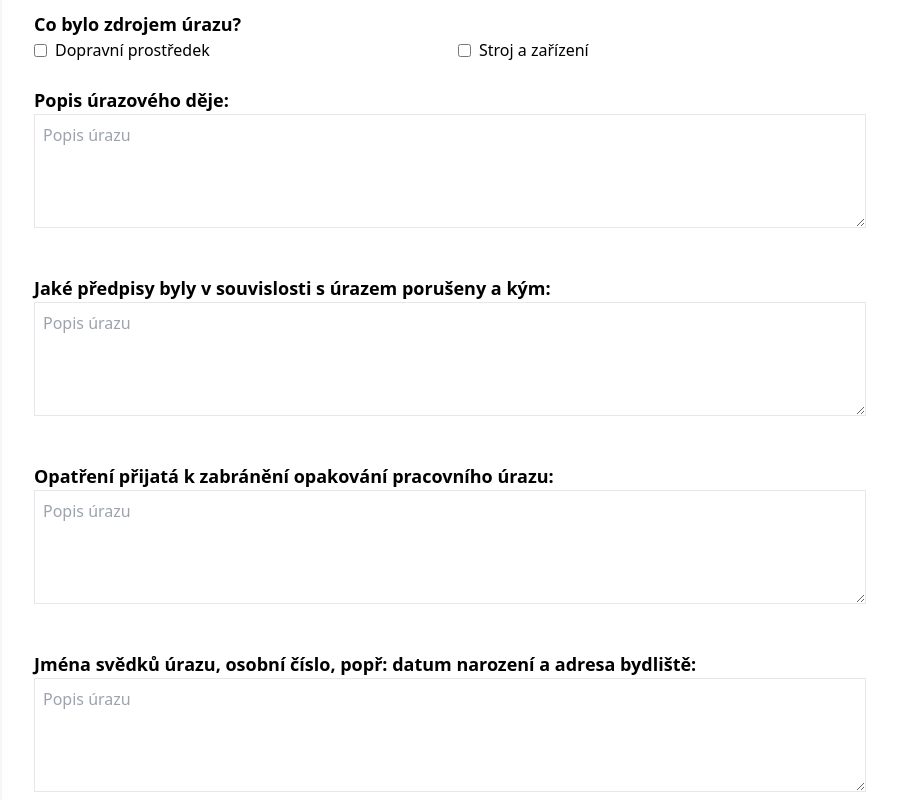
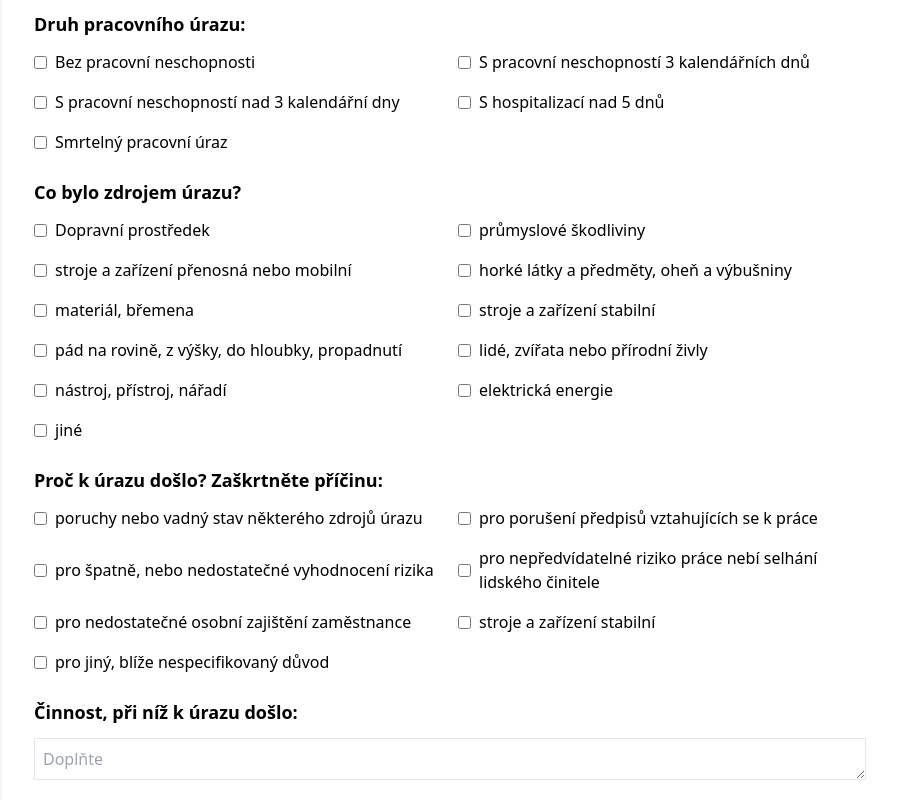
Before and after one commit to eycis/injuriesdb, a Next.js app: page / in a window 1280 px wide. Shown: the part 820-1620 px from the top of the page, without its empty margins (190-1087 px from the left). Built offline with nearby package versions, Linux system fonts and the light colour scheme.

Commit message:
InjuryForm updated

```diff
--- a/components/InjuryForm.tsx
+++ b/components/InjuryForm.tsx
@@ -10,7 +10,7 @@ const InjuryForm = () => {
             <input type="text" className="border w-full p-2 mb-4" placeholder="Zaměstnavatel"/>
           </div>
           <div>
-            <label>Evidenční číslo úrazu:</label>
+            <label>Pojišťovna postiženého:</label>
             <input type="text" className="border w-full p-2 mb-4" placeholder="Evidenční číslo"/>
           </div>
 
@@ -43,10 +43,8 @@ const InjuryForm = () => {
             <label>Datum a čas úrazu:</label>
             <input type="datetime-local" className="border w-full p-2 mb-4"/>
           </div>
-
         </div>
 
-        {/* Další sekce */}
         <h2 className="text-lg font-semibold mt-6">Druh zranění a zraněná část těla:</h2>
         <input type="text" className="border w-full p-2 mb-4" placeholder="Popis zranění"/>
         <div className="grid grid-cols-4 gap-2">
@@ -68,17 +66,93 @@ const InjuryForm = () => {
           </div>
         </div>
 
+        <h3 className="text-lg font-semibold mt-6 mb-3">Druh pracovního úrazu:</h3>
+        <div className="grid grid-cols-2 gap-4">
+          <label className="flex items-center">
+            <input type="checkbox" className="mr-2"/> Bez pracovní neschopnosti
+          </label>
+          <label className="flex items-center">
+            <input type="checkbox" className="mr-2"/> S pracovní neschopností 3 kalendářních dnů
+          </label>
+          <label className="flex items-center">
+            <input type="checkbox" className="mr-2"/> S pracovní neschopností nad 3 kalendářní dny
+          </label>
+          <label className="flex items-center">
+            <input type="checkbox" className="mr-2"/> S hospitalizací nad 5 dnů
+          </label>
+          <label className="flex items-center">
+            <input type="checkbox" className="mr-2"/> Smrtelný pracovní úraz
+          </label>
+        </div>
 
-        <h3 className="text-lg font-semibold mt-6">Co bylo zdrojem úrazu?</h3>
+        <h3 className="text-lg font-semibold mt-6 mb-3">Co bylo zdrojem úrazu?</h3>
         <div className="grid grid-cols-2 gap-4">
           <label className="flex items-center">
             <input type="checkbox" className="mr-2"/> Dopravní prostředek
           </label>
           <label className="flex items-center">
-            <input type="checkbox" className="mr-2"/> Stroj a zařízení
+            <input type="checkbox" className="mr-2"/> průmyslové škodliviny
           </label>
-          {/* Další checkboxy zde */}
+          <label className="flex items-center">
+            <input type="checkbox" className="mr-2"/> stroje a zařízení přenosná nebo mobilní
+          </label>
+          <label className="flex items-center">
+            <input type="checkbox" className="mr-2"/> horké látky a předměty, oheň a výbušniny
+          </label>
+          <label className="flex items-center">
+            <input type="checkbox" className="mr-2"/> materiál, břemena
+          </label>
+          <label className="flex items-center">
+            <input type="checkbox" className="mr-2"/> stroje a zařízení stabilní
+          </label>
+          <label className="flex items-center">
+            <input type="checkbox" className="mr-2"/> pád na rovině, z výšky, do hloubky, propadnutí
+          </label>
+          <label className="flex items-center">
+            <input type="checkbox" className="mr-2"/> lidé, zvířata nebo přírodní živly
+          </label>
+          <label className="flex items-center">
+            <input type="checkbox" className="mr-2"/> nástroj, přístroj, nářadí
+          </label>
+          <label className="flex items-center">
+            <input type="checkbox" className="mr-2"/> elektrická energie
+          </label>
+          <label className="flex items-center">
+            <input type="checkbox" className="mr-2"/> jiné
+          </label>
         </div>
+
+        <h3 className="text-lg font-semibold mt-6 mb-3">Proč k úrazu došlo? Zaškrtněte příčinu:</h3>
+        <div className="grid grid-cols-2 gap-4">
+          <label className="flex items-center">
+            <input type="checkbox" className="mr-2"/> poruchy nebo vadný stav některého zdrojů úrazu
+          </label>
+          <label className="flex items-center">
+            <input type="checkbox" className="mr-2"/> pro porušení předpisů vztahujících se k práce
+          </label>
+          <label className="flex items-center">
+            <input type="checkbox" className="mr-2"/> pro špatně, nebo nedostatečné vyhodnocení rizika
+          </label>
+          <label className="flex items-center">
+            <input type="checkbox" className="mr-2"/> pro nepředvídatelné riziko práce nebí selhání lidského
+            činitele
+          </label>
+          <label className="flex items-center">
+            <input type="checkbox" className="mr-2"/> pro nedostatečné osobní zajištění zaměstnance
+          </label>
+          <label className="flex items-center">
+            <input type="checkbox" className="mr-2"/> stroje a zařízení stabilní
+          </label>
+          <label className="flex items-center">
+            <input type="checkbox" className="mr-2"/> pro jiný, blíže nespecifikovaný důvod
+          </label>
+        </div>
+
+        <h3 className="text-lg font-semibold mt-6 mb-3">Činnost, při níž k úrazu došlo:</h3>
+        <textarea className="border w-full p-2 mb-4" placeholder="Doplňte" rows={1}></textarea>
+
+        <h3 className="text-lg font-semibold mt-6">Místo úrazu:</h3>
+        <textarea className="border w-full p-2 mb-4" placeholder="Doplňte" rows={1}></textarea>
 
         <h3 className="text-lg font-semibold mt-6">Popis úrazového děje:</h3>
         <textarea className="border w-full p-2 mb-4" placeholder="Popis úrazu" rows={4}></textarea>
@@ -92,7 +166,9 @@ const InjuryForm = () => {
         <h3 className="text-lg font-semibold mt-6">Jména svědků úrazu, osobní číslo, popř: datum narození a adresa bydliště:</h3>
         <textarea className="border w-full p-2 mb-4" placeholder="Popis úrazu" rows={4}></textarea>
 
-        {/* Tlačítko na odeslání */}
+        <h3 className="text-lg font-semibold mt-6">Jméno a přijmení nadřízeného:</h3>
+        <textarea className="border w-full p-2 mb-4" placeholder="Popis úrazu" rows={1}></textarea>
+
         <button type="submit" className="bg-blue-500 text-white py-2 px-4 rounded hover:bg-blue-700">
           Odeslat záznam
         </button>
```
